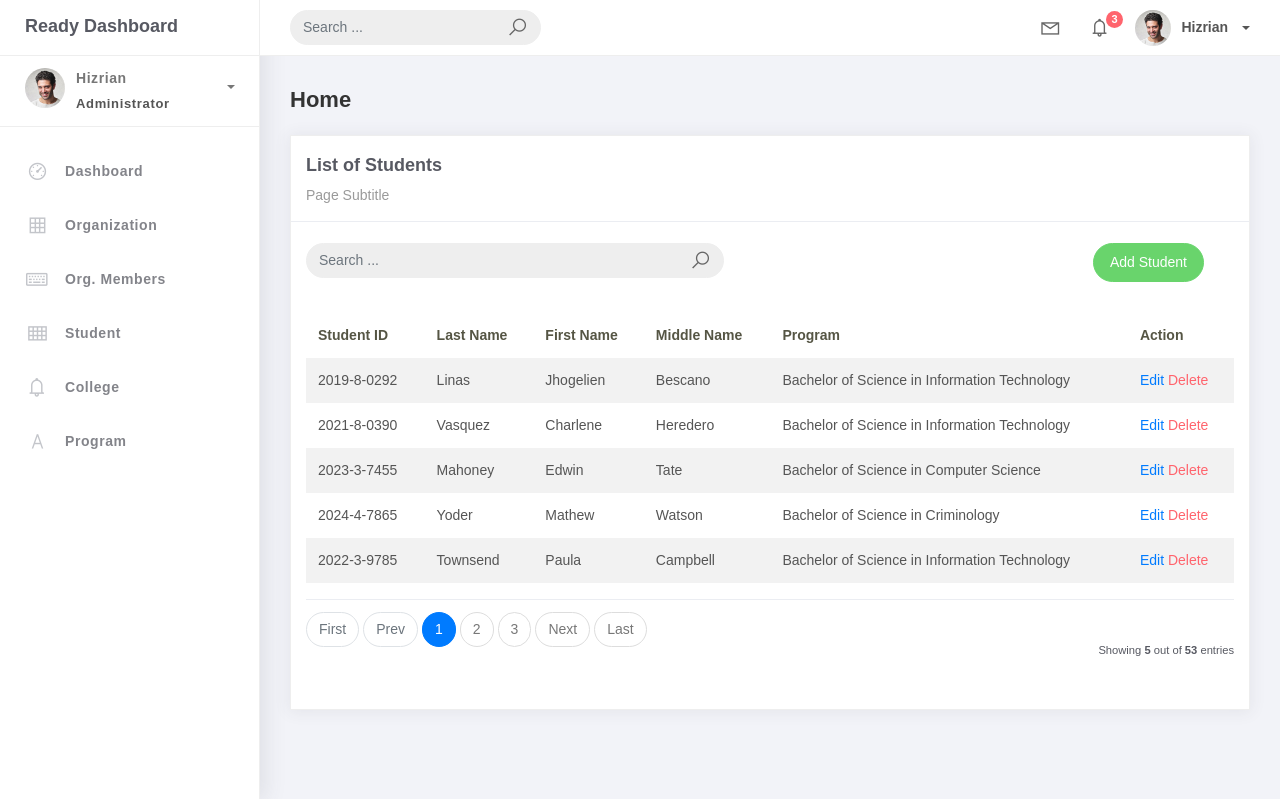
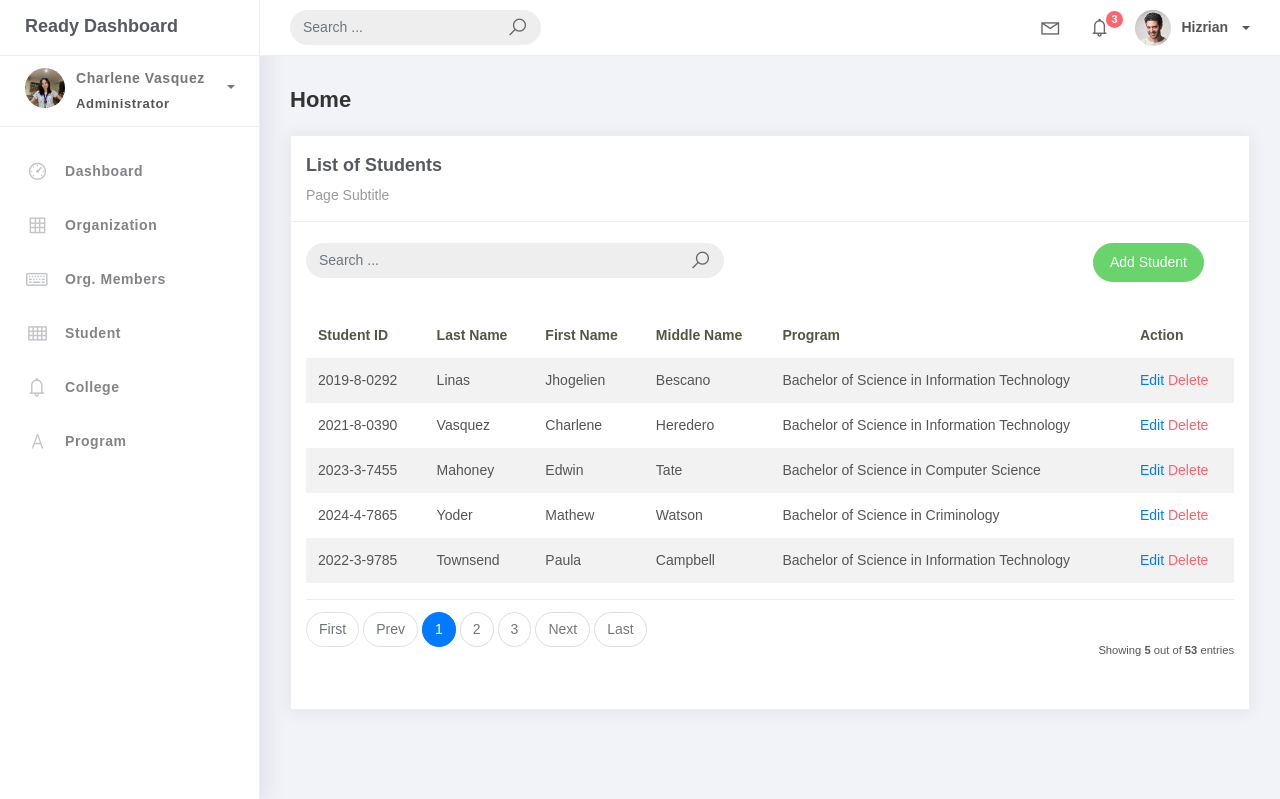
Before and after one commit to gelien0901/PSUSphere_Linas-Vasquez, a Django app: page /student_list/ in a window 1280 px wide. Shown: the top 799 px of the page. Run offline with Django 5.2, Linux system fonts and the light colour scheme; data comes from the database, SQL or seed files in the repository; some libraries are stand-ins or nearby versions.

Commit message:
modify base

```diff
--- a/projectsite/templates/base.html
+++ b/projectsite/templates/base.html
@@ -136,12 +136,12 @@
                     <div class="scrollbar-inner sidebar-wrapper">
                         <div class="user">
                             <div class="photo">
-                                <img src="{% static 'img/profile.jpg' %}">
+                                <img src="{% static 'img/cha.jpg' %}">
                             </div>
                             <div class="info">
                                 <a class="" data-toggle="collapse" href="#collapseExample" aria-expanded="true">
                                     <span>
-                                        Hizrian
+                                        Charlene Vasquez
                                         <span class="user-level">Administrator</span>
                                         <span class="caret"></span>
                                     </span>
```
Also changed, not shown: projectsite/static/img/cha.jpg (added).
